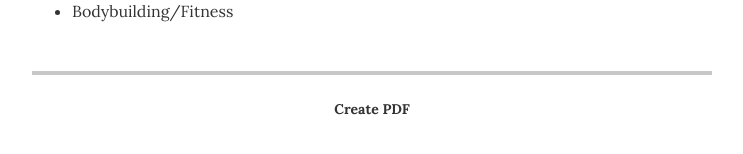
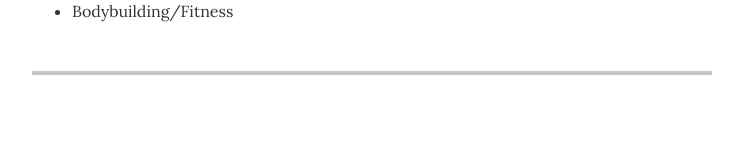
Before and after one commit to jglovier/resume-template, a Jekyll site: the page built from index.html, in a window 1280 px wide and 900 px high, scrolled down 1736 px. Shown: the part 732-886 px from the top of the window, without its empty margins (268-1011 px from the left). Built offline with Jekyll 4.4.1, drawn with Linux system fonts in a browser that asks for light colours.

Commit message:
Added small fix

```diff
--- a/_layouts/resume.html
+++ b/_layouts/resume.html
@@ -238,7 +238,7 @@
 
       <footer class="page-footer">
 
-        <p class="footer-line"><a href="/pdf/doriandinhxuan.pdf" download>Create PDF</a></p>
+        {% comment %} <p class="footer-line"><a href="/pdf/doriandinhxuan.pdf" download>Create PDF</a></p> {% endcomment %}
         <!-- <p class="footer-line">If this is your live resume, you can modify or remove this part. ;-)</p> -->
       </footer>
 
```
